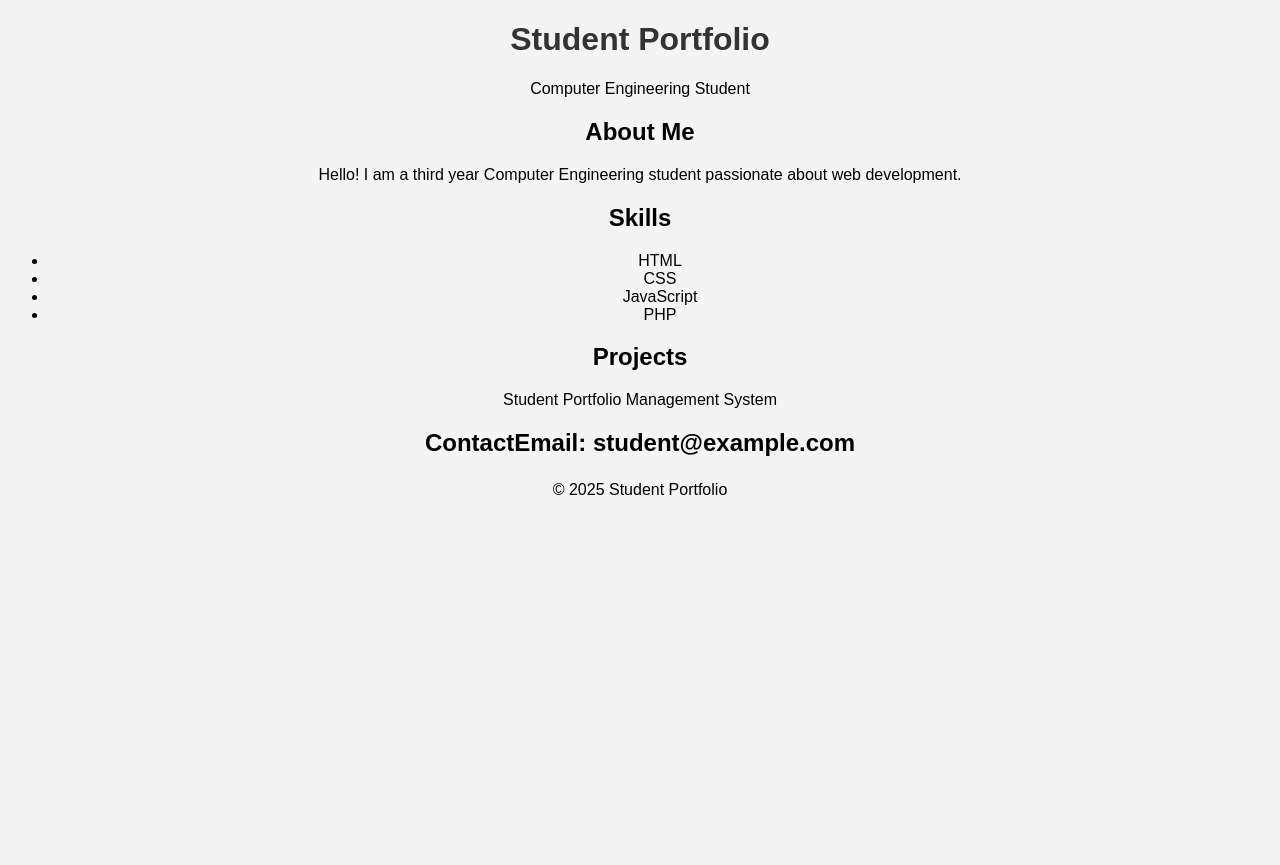
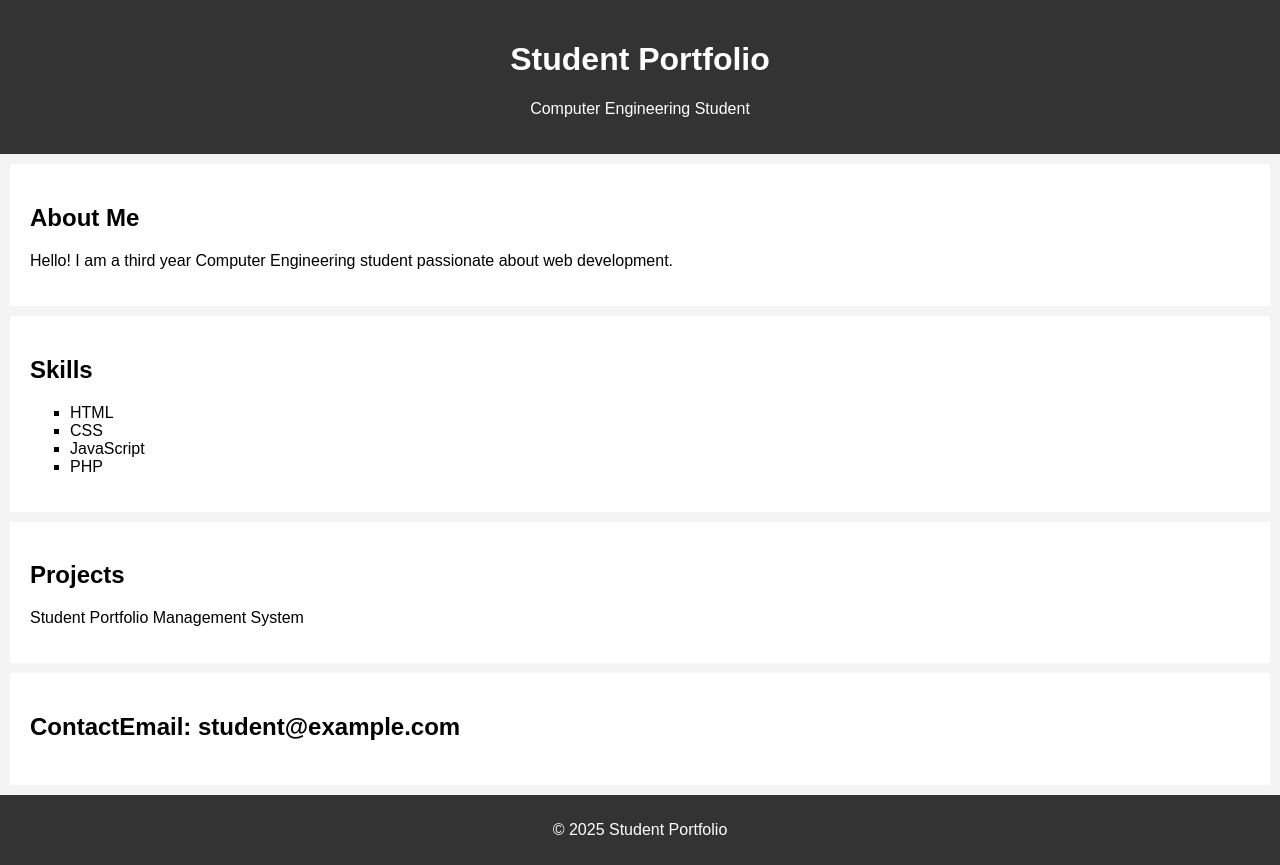
Before and after one commit to omgavali2005/FSD-Lab, a plain HTML site: page index.html in a window 1280 px wide. Before the commit the page ends 800 px from the top, so only its background shows below. Drawn offline with Linux system fonts and the light colour scheme.

Commit message:
Update style.css

```diff
--- a/style.css
+++ b/style.css
@@ -1,8 +1,25 @@
 body {
-    font-family: Arial;
-    background-color: #f4f4f4;
-    text-align: center;
+font-family: Arial, sans-serif;
+margin: 0;
+background-color: #f4f4f4;
 }
-h1 {
-    color: #333;
+header {
+background-color: #333;
+color: white;
+text-align: center;
+padding: 20px;
 }
+section {
+padding: 20px;
+margin: 10px;
+background: white;
+}
+ul {
+list-style-type: square;
+}
+footer {
+background-color: #333;
+color: white;
+text-align: center;
+padding: 10px;
+}
```
